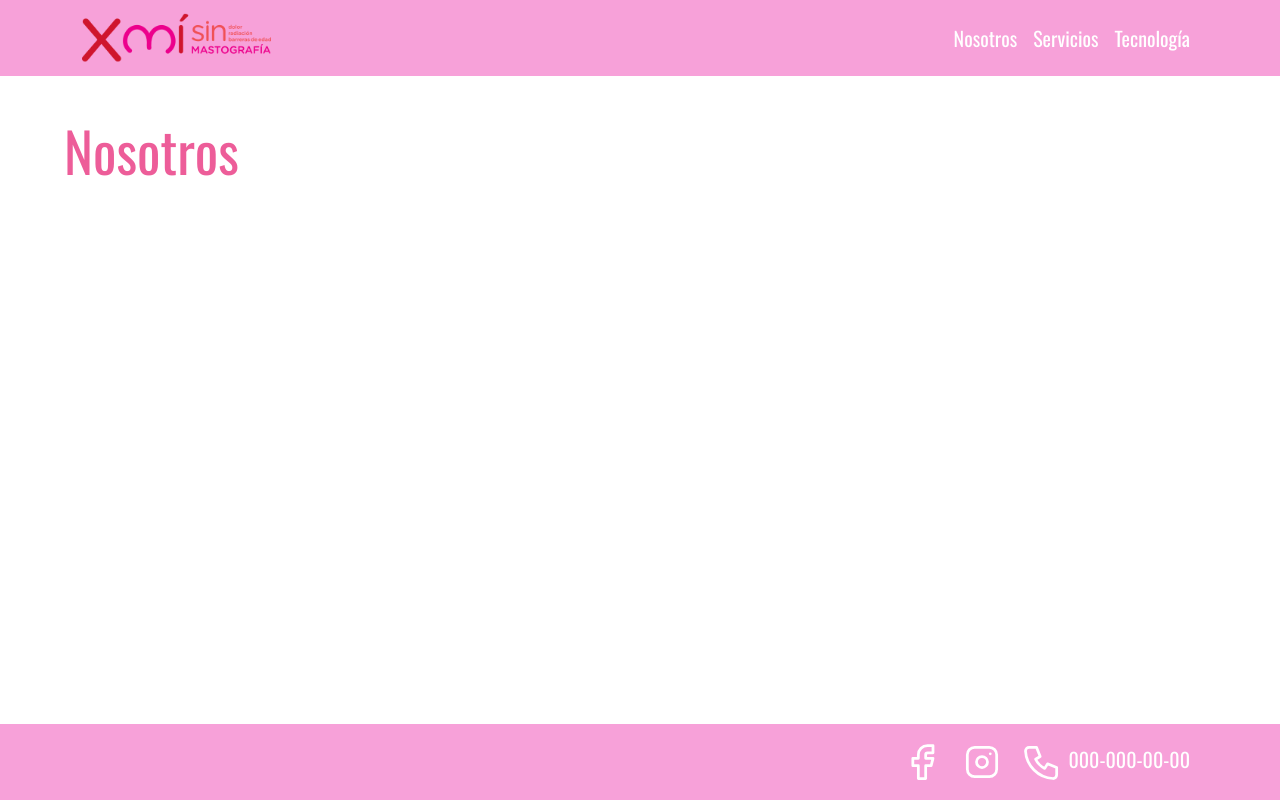
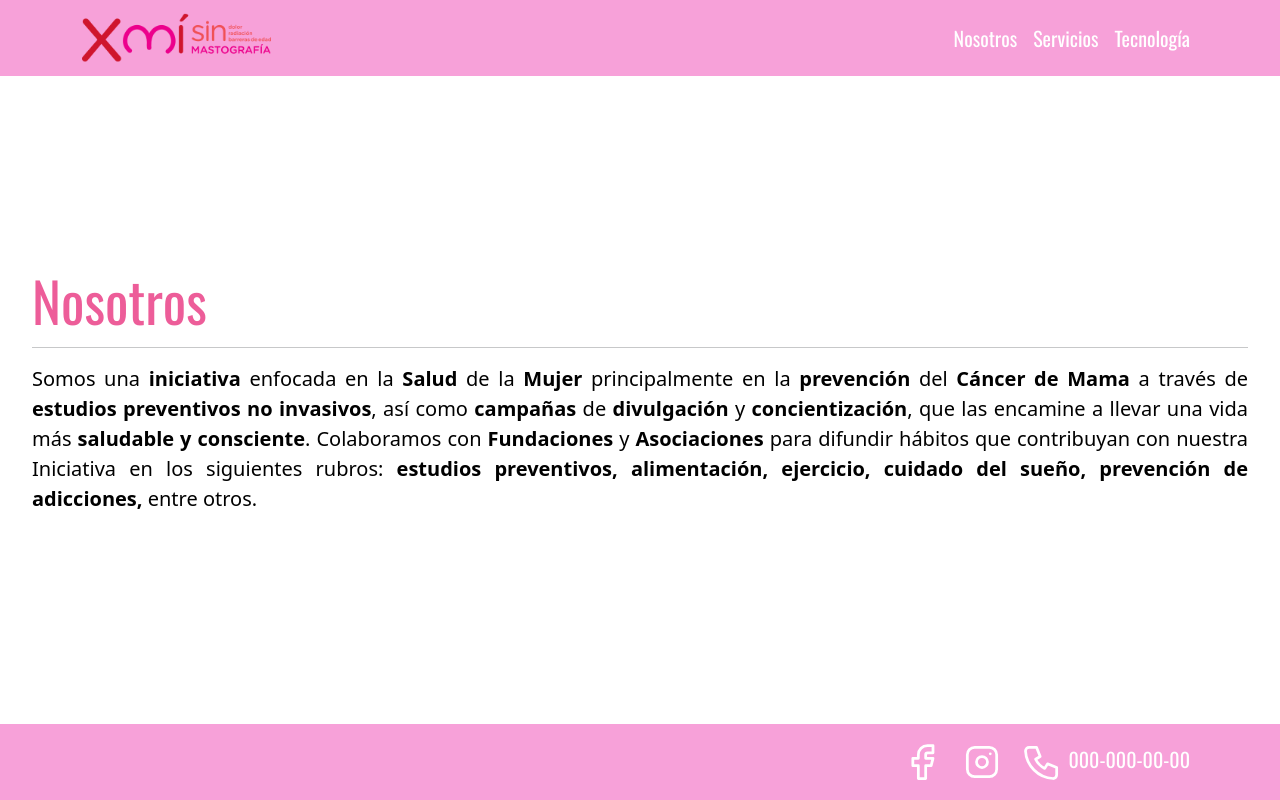
Before and after one commit to ArmandoAlvarezP/XMI, a React (Vite) app: page / in a window 1280 px wide. Built offline with nearby package versions, Linux system fonts and the light colour scheme.

Commit message:
Adición de estilos para títulos y body

```diff
--- a/src/App.css
+++ b/src/App.css
@@ -62,8 +62,20 @@ body {
     color: #ed5d99 !important;
     font-size: 55px;
     position: absolute;
-    top: -35vh;
-    left: -45vw;
+    display: flex;
+}
+
+.nav-text:hover{
+  text-decoration: underline;
+  transform: scale(1.1);
+}
+
+.social-icon{
+  transform: scale(1);
+  transition: 0.3s ease-in-out
+}
+.social-icon:hover {
+  transform: scale(1.1);
 }
 
 .class_title_mem_01 {
--- a/src/components/Footer.jsx
+++ b/src/components/Footer.jsx
@@ -9,13 +9,13 @@ export const Footer = () => {
           <Nav className="me-auto">
           </Nav>
           <Nav style={{ "fontSize": "20px", "fontFamily": "Oswald, arial"}}>
-            <Nav.Link href="#" style={{"color": "white" }}>
+            <Nav.Link className='social-icon' href="#" style={{"color": "white" }}>
                 <svg xmlns="http://www.w3.org/2000/svg" className="icon icon-tabler icon-tabler-brand-facebook" width="44" height="44" viewBox="0 0 24 24" strokeWidth="1.5" stroke="#ffffff" fill="none" strokeLinecap="round" strokeLinejoin="round">
                 <path stroke="none" d="M0 0h24v24H0z" fill="none"/>
                 <path d="M7 10v4h3v7h4v-7h3l1 -4h-4v-2a1 1 0 0 1 1 -1h3v-4h-3a5 5 0 0 0 -5 5v2h-3" />
                 </svg>
             </Nav.Link>
-            <Nav.Link eventKey={2} href="#" style={{"color": "white" }}>
+            <Nav.Link className='social-icon' eventKey={2} href="#" style={{"color": "white" }}>
                 <svg xmlns="http://www.w3.org/2000/svg" className="icon icon-tabler icon-tabler-brand-instagram" width="44" height="44" viewBox="0 0 24 24" strokeWidth="1.5" stroke="#ffffff" fill="none" strokeLinecap="round" strokeLinejoin="round">
                 <path stroke="none" d="M0 0h24v24H0z" fill="none"/>
                 <path d="M4 4m0 4a4 4 0 0 1 4 -4h8a4 4 0 0 1 4 4v8a4 4 0 0 1 -4 4h-8a4 4 0 0 1 -4 -4z" />
@@ -23,7 +23,7 @@ export const Footer = () => {
                 <path d="M16.5 7.5l0 .01" />
                 </svg>
             </Nav.Link>
-            <Nav.Link eventKey={3} href="#" style={{"color": "white" }}>
+            <Nav.Link className='social-icon' eventKey={3} href="#" style={{"color": "white" }}>
                 <svg xmlns="http://www.w3.org/2000/svg" className="icon icon-tabler icon-tabler-phone" width="44" height="44" viewBox="0 0 24 24" strokeWidth="1.5" stroke="#ffffff" fill="none" strokeLinecap="round" strokeLinejoin="round">
                 <path stroke="none" d="M0 0h24v24H0z" fill="none"/>
                 <path d="M5 4h4l2 5l-2.5 1.5a11 11 0 0 0 5 5l1.5 -2.5l5 2v4a2 2 0 0 1 -2 2a16 16 0 0 1 -15 -15a2 2 0 0 1 2 -2" />
--- a/src/components/Header.jsx
+++ b/src/components/Header.jsx
@@ -3,7 +3,7 @@ import Nav from 'react-bootstrap/Nav';
 import Navbar from 'react-bootstrap/Navbar';
 export const Header = () => {
   return (
-    <Navbar collapseOnSelect fixed='top' expand="lg" data-bs-theme="light" style={{"backgroundColor":"#f7a1d9"}}>
+    <Navbar collapseOnSelect fixed='top' expand="md" data-bs-theme="light" style={{"backgroundColor":"#f7a1d9"}}>
       <Container>
         <Navbar.Brand href="#home">
             <img src="/img/xmi_logo_3.png" alt="XMI" style={{"maxHeight": "50px"}}/>
@@ -13,9 +13,9 @@ export const Header = () => {
           <Nav className="me-auto">
           </Nav>
           <Nav style={{ "fontSize": "20px", "fontFamily": "Oswald, arial"}}>
-            <Nav.Link href="/" style={{"color": "white" }}>Nosotros</Nav.Link>
-            <Nav.Link eventKey={2} href="/servicios" style={{"color": "white" }}>Servicios</Nav.Link>
-            <Nav.Link eventKey={3} href="/tecnologia" style={{"color": "white" }}>Tecnología</Nav.Link>
+            <Nav.Link className='nav-text' href="/" style={{"color": "white" }}>Nosotros</Nav.Link>
+            <Nav.Link className='nav-text' eventKey={2} href="/servicios" style={{"color": "white" }}>Servicios</Nav.Link>
+            <Nav.Link className='nav-text' eventKey={3} href="/tecnologia" style={{"color": "white" }}>Tecnología</Nav.Link>
           </Nav>
         </Navbar.Collapse>
       </Container>
--- a/src/pages/Inicio.jsx
+++ b/src/pages/Inicio.jsx
@@ -1,9 +1,17 @@
 
 export const Inicio = () => {
   return (
-    <div className="position-relative">
-            <h1 className="class_title_mem">Nosotros</h1>
-        <hr />
-    </div>
+    <>
+        <div id="#nosotros">
+            <h1 className="class_title_mem position-relative">Nosotros</h1>
+            <hr />
+            <p className="class_01_body">
+                Somos una <strong>iniciativa</strong> enfocada en la <strong>Salud</strong> de la <strong>Mujer</strong> principalmente en la <strong>prevención</strong> del <strong>Cáncer de Mama</strong> a través de <strong>estudios preventivos no invasivos</strong>, así como <strong>campañas</strong> de <strong>divulgación</strong> y <strong>concientización</strong>, que las encamine a llevar una vida más <strong>saludable y consciente</strong>.
+
+                Colaboramos con <strong>Fundaciones</strong> y <strong>Asociaciones</strong> para difundir hábitos que contribuyan con nuestra Iniciativa en los siguientes rubros: <strong>estudios preventivos, alimentación, ejercicio, cuidado del sueño, prevención de adicciones,</strong> entre otros.
+            </p>
+
+        </div>
+    </>
   )
 }
```
